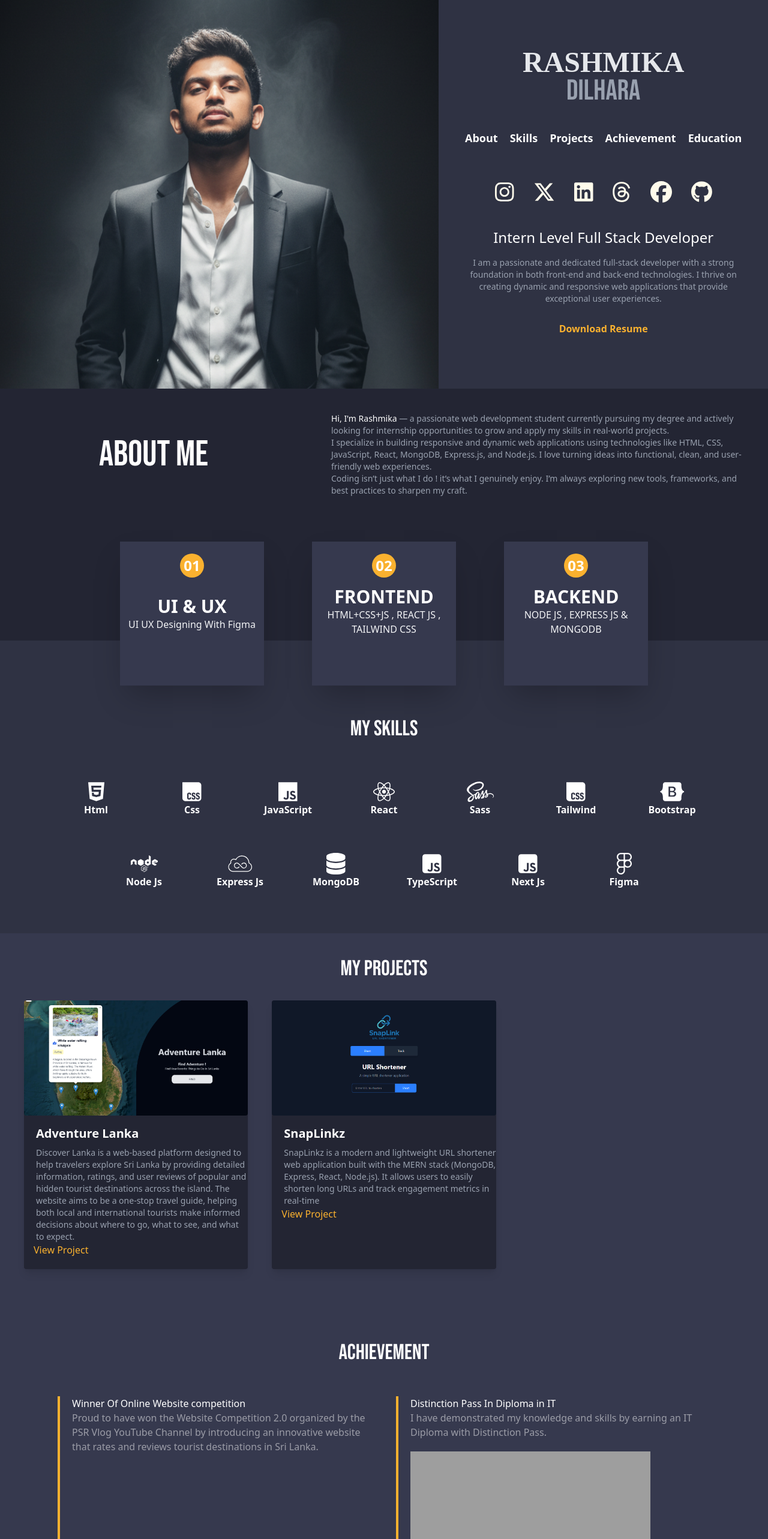
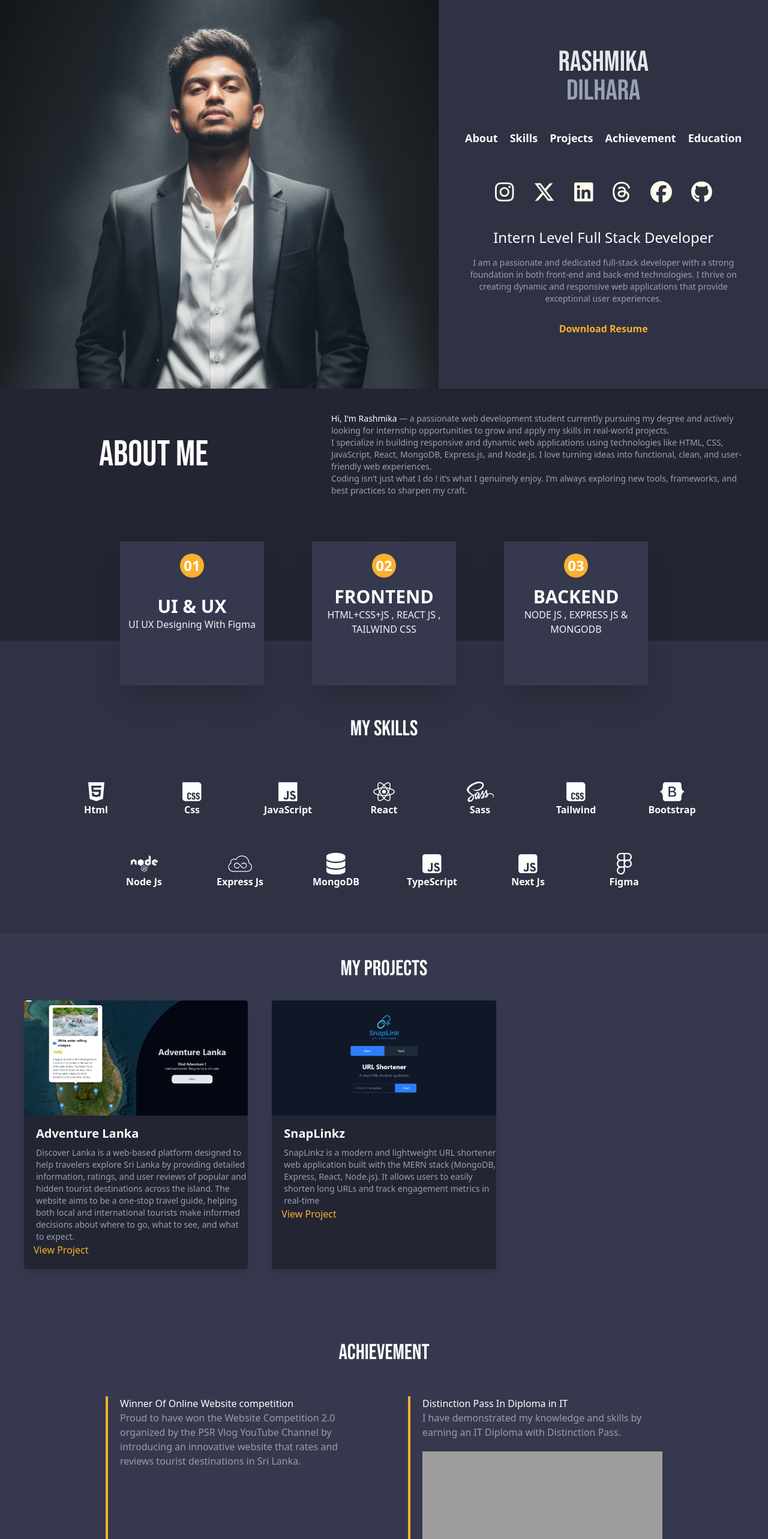
Before and after one commit to RashmikaDil/Dilhara_por, a React (Vite) app: page / in a window 1280 px wide. Shown: the top 2566 px of the page at 60% size. Built offline with nearby package versions, Linux system fonts and the light colour scheme; grey boxes are pictures that could not be loaded; a web font is replaced by a local one.

Commit message:
add new sessions

```diff
--- a/src/App.jsx
+++ b/src/App.jsx
@@ -69,7 +69,7 @@ sectionRef1.current?.scrollIntoView({ behavior: 'smooth' });
 
 <div className='col-span-3 flex-col  h-full flex items-center justify-center pt-10 '>
 
-        <h1 className='sm:text-5xl flex justify-center col-span-3 text-5xl  top-10 drop-shadow-sm  text-gray-200 font-bold wrap-normal  mt-10 w-1/2 font3'>RASHMIKA</h1>
+        <h1 className='sm:text-5xl flex justify-center col-span-3 text-5xl  top-10 drop-shadow-sm  text-gray-200 font-bold wrap-normal  mt-10 w-1/2 font2'>RASHMIKA</h1>
           <p className='font2  flex justify-center col-span-3 text-gray-400 text-3xl sm:text-5xl '>Dilhara</p>
 
        <div className='flex  p-10 justify-center h-auto w-full text-text'>
--- a/src/components/Certificates.jsx
+++ b/src/components/Certificates.jsx
@@ -5,12 +5,12 @@ const Certifications = ()=>{
 
 
 
-<div className="flex flex-wrap">
+<div className="flex flex-wrap gap-10">
 
 
-   <div className="flex m-5">
-     <div className="relative bg-special w-1 h-90 mr-5"></div>
-            <div className="w-[500px] h-auto">
+   <div className="flex m-5 cursor-pointer">
+     <div className="relative bg-special w-1 h-full mr-5"></div>
+            <div className="w-[400px] h-auto">
                  <p className="font-medium text-white ">Winner Of Online Website competition
                         <p className="font-thin mb-5 text-white/50">Proud to have won the Website Competition 2.0 organized by the PSR Vlog YouTube Channel by introducing an innovative website that rates and reviews tourist destinations in Sri Lanka.
                             </p>  </p>
@@ -18,9 +18,9 @@ const Certifications = ()=>{
 
             </div>
    </div>
-   <div className="flex m-5">
-     <div className="relative bg-special w-1 h-90 mr-5"></div>
-            <div className="w-[500px] h-auto">
+   <div className="flex m-5 cursor-pointer">
+     <div className="relative bg-special w-1 h-full mr-5"></div>
+            <div className="w-[400px] h-auto">
                  <p className="font-medium text-white ">Distinction Pass In Diploma in IT
                         <p className="font-thin mb-5 text-white/50">
                             I have demonstrated my knowledge and skills by earning an IT Diploma with Distinction Pass.  </p>  </p>
```
